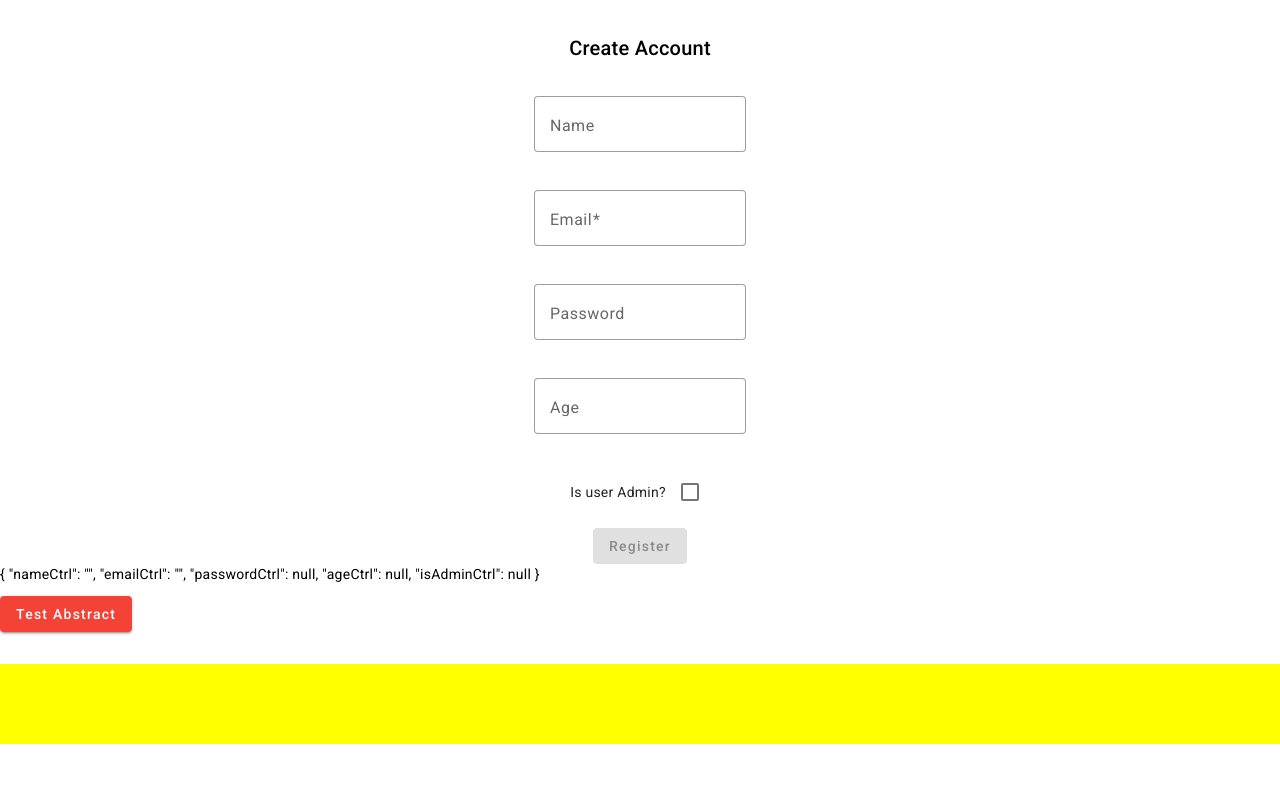
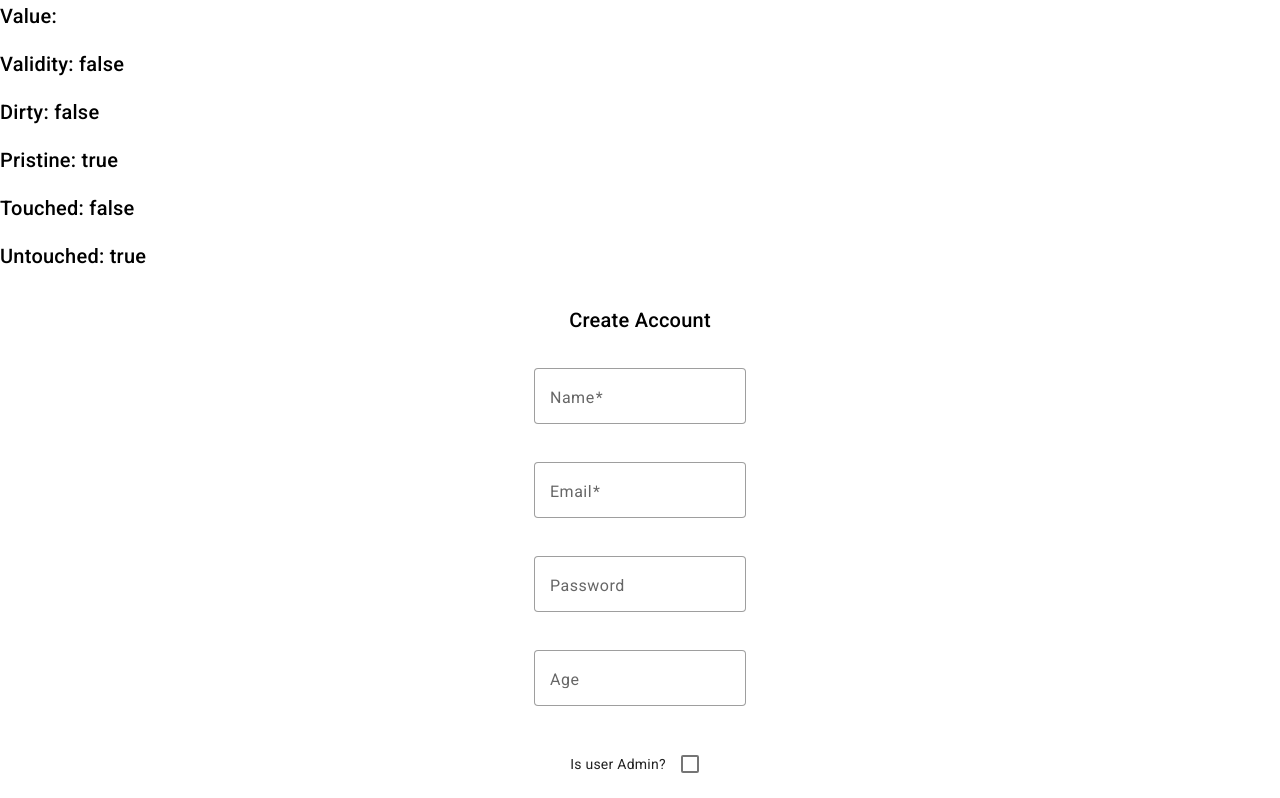
Before and after one commit to Ali-tavakoli95/Banana, an Angular app in the folder client/: page / in a window 1280 px wide. Shown: the top 798 px of the page. Built offline with nearby package versions, Linux system fonts and the light colour scheme.

Commit message:
Added getters

```diff
--- a/client/src/app/app.component.html
+++ b/client/src/app/app.component.html
@@ -1,3 +1,11 @@
+<!-- <h1>{{userFg.value.nameCtrl}}</h1> -->
+<h2>Value: {{NameCtrl.value}}</h2>
+<h2>Validity: {{NameCtrl.valid}}</h2>
+<h2>Dirty: {{NameCtrl.dirty}}</h2>
+<h2>Pristine: {{NameCtrl.pristine}}</h2>
+<h2>Touched: {{NameCtrl.touched}}</h2>
+<h2>Untouched: {{NameCtrl.untouched}}</h2>
+
 <form [formGroup]="userFg">
     <h2>Create Account</h2>
     <mat-form-field appearance="outline">
--- a/client/src/app/app.component.ts
+++ b/client/src/app/app.component.ts
@@ -16,9 +16,9 @@ export class AppComponent {
   constructor(private fb: FormBuilder, private http: HttpClient) {
   }
 
-  //#region Form Group/controler
+  //#region Create Form Group/controler (Model)
   userFg = this.fb.group({ // formGroup
-    nameCtrl: ['', [Validators.minLength(3), Validators.maxLength(30)]], // formControl
+    nameCtrl: ['', [Validators.required, Validators.minLength(3), Validators.maxLength(30)]], // formControl
     emailCtrl: ['', [Validators.required, Validators.pattern(/^([\w\.\-]+)@([\w\-]+)((\.(\w){2,5})+)$/)]],
     passwordCtrl: [],
     ageCtrl: [],
@@ -28,7 +28,6 @@ export class AppComponent {
 
   //#region Methods
   registerUser(): void {
-
     console.log(this.userFg.value);
 
     let user: User = {
@@ -66,7 +65,7 @@ export class AppComponent {
   }
   //#endregion
 
-  abstractOutput(){
+  abstractOutput() {
     console.log(this.userFg);
   }
 }
```
